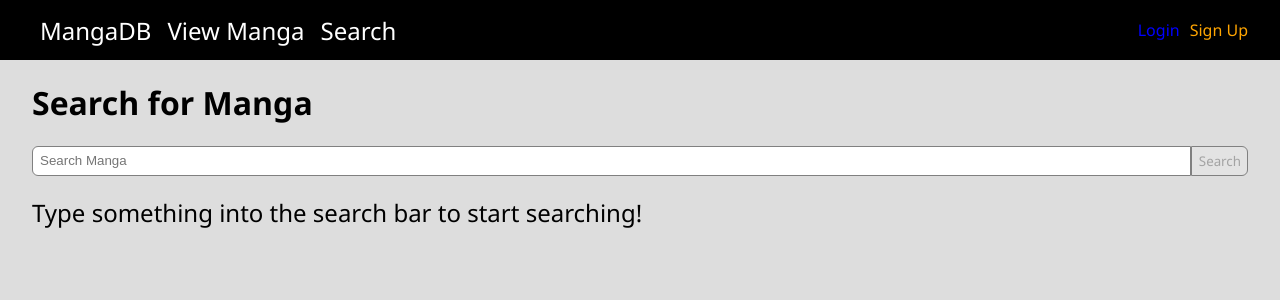
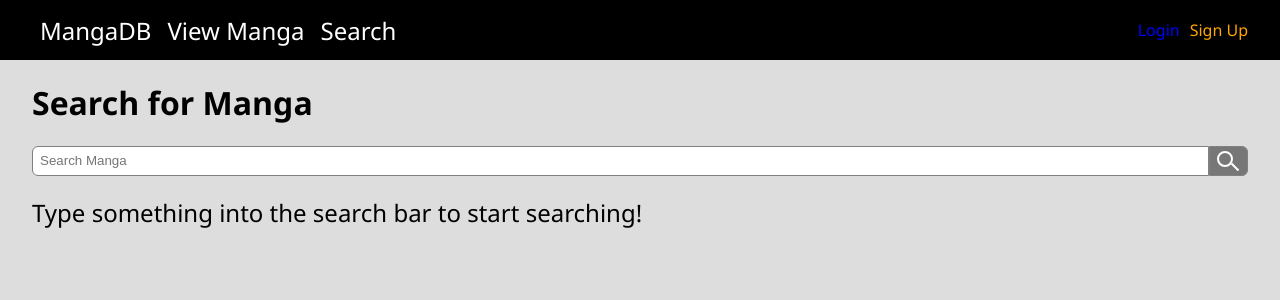
Before and after one commit to JasonLouie/SBA-320H, a React (Vite) app: page /manga/search in a window 1280 px wide. Shown: the top 300 px of the page. Built offline with nearby package versions, Linux system fonts and the light colour scheme.

Commit message:
Improved styling for user focus on search bar

```diff
--- a/src/components/PageController.jsx
+++ b/src/components/PageController.jsx
@@ -3,18 +3,14 @@ import Button from "../components/Button";
 import "../styles/pageController.css";
 
 export default function PageController({ page, maxPages, route }) {
-    function createBounds(isFirst, currPage) {
-        const boundControls =
+    const createBounds = (isFirst, currPage) =>
         <>
             {isFirst && <Button key={1} className="page-num" path={`${route}${route.includes("?") ? "&" : "?"}page=1`}>1</Button>}
             {(isFirst || (!isFirst && maxPages - currPage > 1)) && <Button disabled={true} className="page-num dots" />}
             {!isFirst && <Button key={maxPages} className="page-num" path={`${route}${route.includes("?") ? "&" : "?"}page=${maxPages}`}>{maxPages}</Button>}
-            </>
-        return boundControls;
-    }
+        </>;
 
-    function createPageButtons(nums) {
-        return (
+    const createPageButtons = (nums) =>
         <>
             {nums.map((n, i) => n <= maxPages &&
                 <Fragment key={n}>
@@ -23,9 +19,7 @@ export default function PageController({ page, maxPages, route }) {
                     {i === 2 && (n < maxPages) && createBounds(false, n)}
                 </Fragment>
             )}
-            </>
-        );
-    }
+        </>;
 
     function showPageNumbers() {
         switch (page % 3) {
@@ -40,7 +34,7 @@ export default function PageController({ page, maxPages, route }) {
 
     return (
         <>
-            {maxPages > 0 && <div className="page-control-container">
+            {maxPages && <div className="page-control-container">
                 <div className="page-controls">
                     <Button disabled={page === 1} className="page-direction-btn prev" path={`${route}${route.includes("?") ? "&" : "?"}page=${page - 1}`}>Previous</Button>
                     {showPageNumbers()}
--- a/src/pages/MangaListPage.jsx
+++ b/src/pages/MangaListPage.jsx
@@ -31,7 +31,6 @@ export default function MangaListPage() {
                 console.log(err);
             } finally {
                 setLoading(false);
-                setMaxPages(0);
             }
         }
         getPopularManga();
--- a/src/pages/MangaSearch.jsx
+++ b/src/pages/MangaSearch.jsx
@@ -31,7 +31,6 @@ export default function MangaSearch() {
             setMaxPages(max);
         } catch (err) {
             setMangaList([]);
-            setMaxPages(0);
         } finally {
             setLoading(false);
         }
@@ -72,7 +71,7 @@ export default function MangaSearch() {
             <h1>Search for Manga</h1>
             <form className="manga-search" onSubmit={handleSubmit}>
                 <input type="text" className="search" name="search" id="search" placeholder="Search Manga" value={input} onChange={(e) => setInput(e.target.value)} />
-                <Button type="submit" className="search-btn" disabled={loading || !input}>Search</Button>
+                <Button type="submit" className="search-btn icon" disabled={loading}><span className="icon"></span></Button>
             </form>
             {loading ? <h2>Retrieving manga...</h2> : loaded()}
         </>
--- a/src/styles/index.css
+++ b/src/styles/index.css
@@ -50,10 +50,6 @@ header {
 
 .top-nav-link:first-child {
     margin-left: 0;
-}
-
-.top-nav-link:first-child::after {
-    display: none;
 }
 
 .link {
--- a/src/styles/search.css
+++ b/src/styles/search.css
@@ -5,19 +5,60 @@
     margin-bottom: 20px;
 }
 
+.manga-search:focus-within {
+    outline: 2px solid green;
+    border-radius: 6px;
+}
+
 .search, .search-btn {
-    padding-left: 7px;
     height: 30px;
     border: 1px solid gray;
 }
 
 .search {
+    padding-left: 7px;
     border-radius: 6px 0 0 6px;
     width: 100%;
 }
 
+.search:focus, .search-btn:focus {
+    outline: none;
+}
+
 .search-btn {
+    position: relative;
     font-family: inherit;
     border-radius: 0 6px 6px 0;
-    cursor: pointer;
+    background-color: #777;
+    width: 40px;
 }
+
+.search-btn:hover {
+    background-color: #555;
+}
+
+.search-btn::before, .search-btn::after {
+    content: "";
+    position: absolute;
+    z-index: 20;
+}
+
+/* Circle */
+.search-btn::before {
+    left: 7.5px;
+    top: 4.5px;
+    width: 12px;
+    height: 12px;
+    border-radius: 50%;
+    border: 2px solid white;
+}
+
+/* Handle */
+.search-btn::after {
+    right: 7px;
+    bottom: 7px;
+    width: 10px;
+    height: 2px;
+    background-color: white;
+    rotate: 45deg;
+}
```
Also changed, not shown: src/components/manga/Recommended.jsx (+12 -1 lines). Lines whose indentation alone changed are shown as unchanged.
